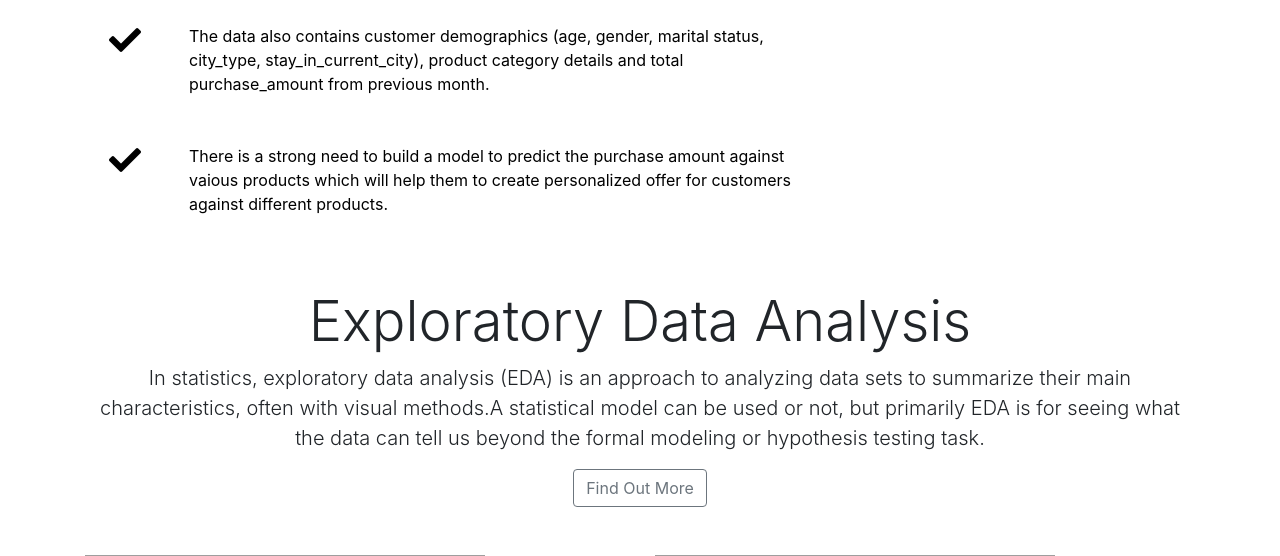
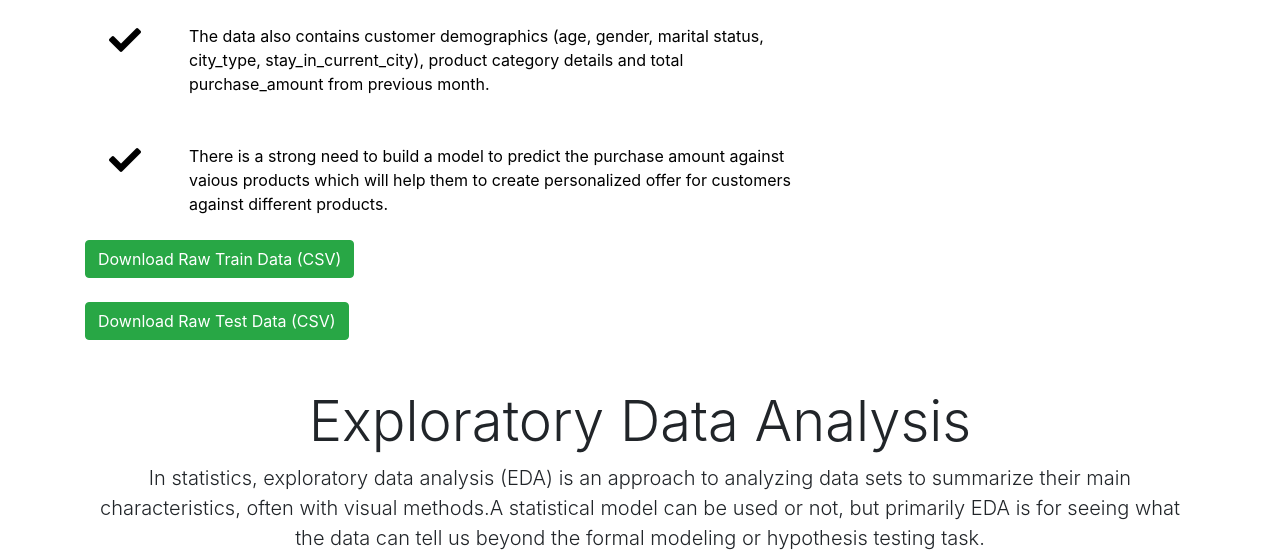
Before and after one commit to pablojordan/BlackFriday_Study, a Flask app: page / in a window 1280 px wide. Shown: the part 1070-1626 px from the top of the page. Run offline with Flask 2, Linux system fonts and the light colour scheme; some libraries are stand-ins or nearby versions; grey boxes are pictures that could not be loaded.

Commit message:
update files

```diff
--- a/BlackFriday_Analysis/templates/index.html
+++ b/BlackFriday_Analysis/templates/index.html
@@ -85,6 +85,12 @@
                                 There is a strong need to build a model to predict the purchase amount against vaious products which will help them to create personalized offer for customers against different products.
                             </div>
                         </div>
+
+                        <a href="https://github.com/pablojordan/BlackFriday_Study/raw/master/BlackFriday_Analysis/data/train.zip"  class="btn btn-success" role="button">Download Raw Train Data (CSV)</a>
+                        <br>
+                        </br>
+
+                        <a href="https://github.com/pablojordan/BlackFriday_Study/raw/master/BlackFriday_Analysis/data/test.zip"  class="btn btn-success" role="button">Download Raw Test Data (CSV)</a>
                     </div>
 
                     <div class="col-lg-4 ">
@@ -1844,7 +1850,11 @@
             <div class="row">
                 <div class="col-md-6">
                     <img src="#" alt="" class="img-fluid">
-                    <a href="https://github.com/pablojordan/BlackFriday_Study/raw/master/BlackFriday_Analysis/data/testTableFinalCLEAN.csv" download ="FinalTable.csv" class="btn btn-info" role="button">Download Final Results Table (CSV)</a>
+                    <a href="https://github.com/pablojordan/BlackFriday_Study/raw/master/BlackFriday_Analysis/data/TableFinalCSV.zip"  class="btn btn-info" role="button">Download Final Results Table (CSV)</a>
+                    <br>
+                    </br>
+
+                    <a href="https://github.com/pablojordan/BlackFriday_Study/raw/master/BlackFriday_Analysis/data/TableFinalJSON.zip"  class="btn btn-info" role="button">Download Final Results Table (JSON)</a>
                 </div>
                 <div class="col-md-6">
                     <img src="#" alt="" class="img-fluid">
```
Also changed, not shown: 2 other files.
